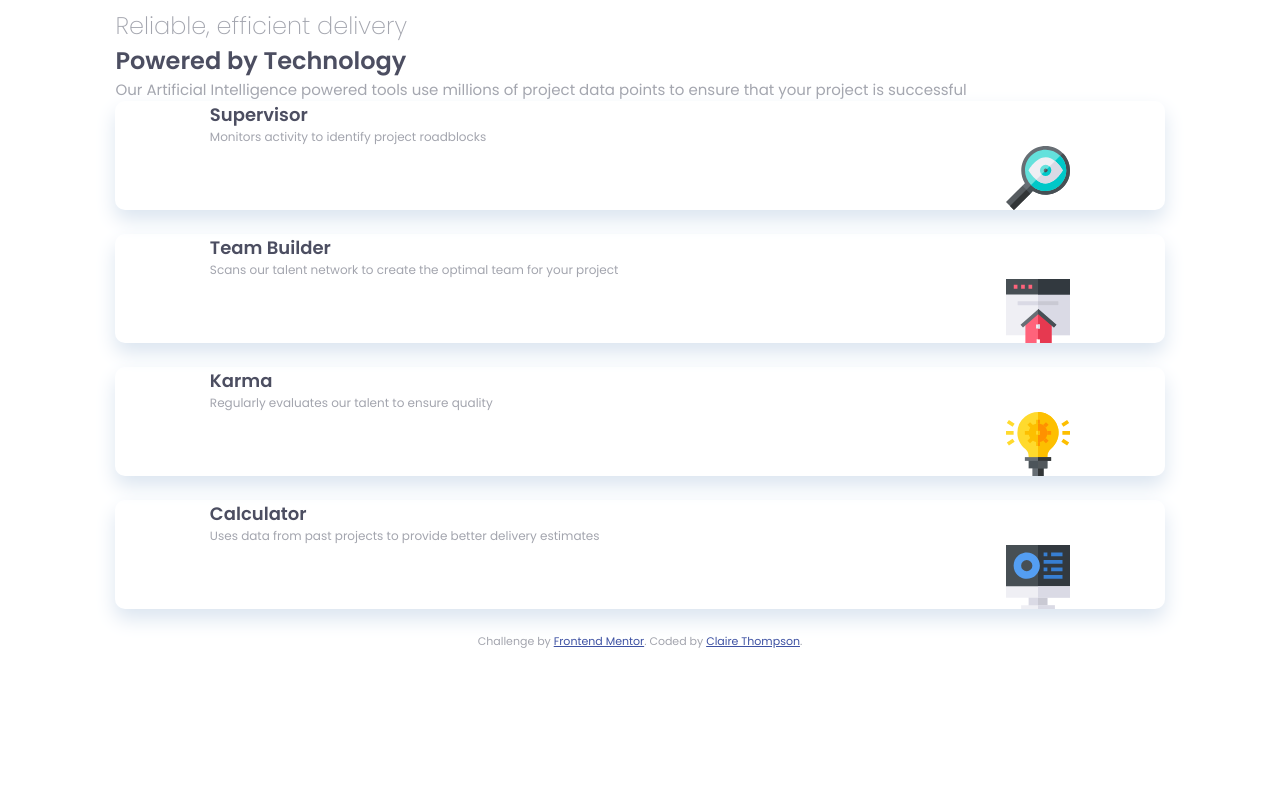
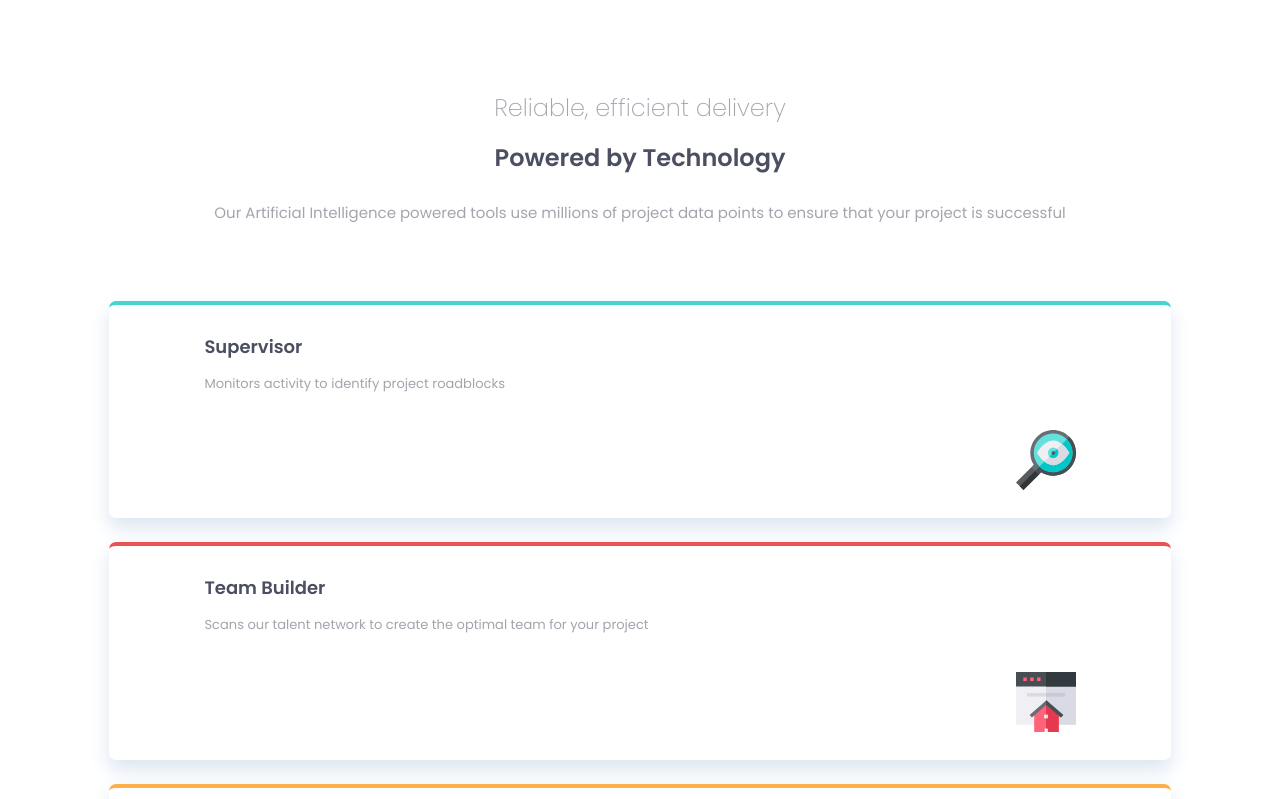
Before and after one commit to claire-thompson/feature-section-practice-project, a plain HTML site: page index.html in a window 1280 px wide. Shown: the top 799 px of the page. Drawn offline with Linux system fonts and the light colour scheme.

Commit message:
Additional positioning and styles

```diff
--- a/main.css
+++ b/main.css
@@ -5,6 +5,8 @@ body {
     font-family: 'Poppins', Arial, sans-serif;
     color: hsl(229, 6%, 66%);
     font-weight: 400;
+    width: 100%;
+    margin: 0;
 }
 
 section {
@@ -27,16 +29,27 @@ h2, h3 {
     color: hsl(234, 12%, 34%);
 }
 
+p {
+    line-height: 1.8em;
+}
+
 /* About Styles */
+
+#about {
+    margin: 75px 0px;
+    text-align: center;
+}
 
 h1 {
     font-size: 1.6em;
     font-weight: 200;
+    margin: 15px 0px;
 }
 
 h2 {
     font-size: 1.6em;
     font-weight: 600;
+    margin-bottom: 24px;
 }
 
 /* Features Styles */
@@ -45,7 +58,8 @@ article {
     display: flex;
     flex-direction: column;
     align-items: center;
-    border-radius: 10px;
+    border-radius: 7px;
+    padding: 28px 0;
     margin-bottom: 24px;
     box-shadow: 0px 10px 20px 0px hsl(212, 40%, 90%);
 }
@@ -57,13 +71,43 @@ article {
 h3 {
     font-size: 1.2em;
     font-weight: 600;
+    margin-bottom: 12px;
 }
 
 #features p {
-    font-size: 0.8em;
+    font-size: 0.87em;
+    margin-bottom: 35px;
 }
 
 .image-wrapper {
     display: flex;
     justify-content: flex-end;
 }
+
+.image-wrapper img {
+    width: 60px;
+    height: 60px;
+}
+
+#supervisor {
+    border-top: solid 4px hsl(180, 62%, 55%);
+}
+
+#team-builder {
+    border-top: solid 4px hsl(0, 78%, 62%);
+}
+
+#karma {
+    border-top: solid 4px hsl(34, 97%, 64%);
+}
+
+#calculator {
+    border-top: solid 4px hsl(212, 86%, 64%);
+}
+
+/* Footer Styles */
+
+footer {
+    text-align: center;
+    margin: 30px 0;
+}
```
